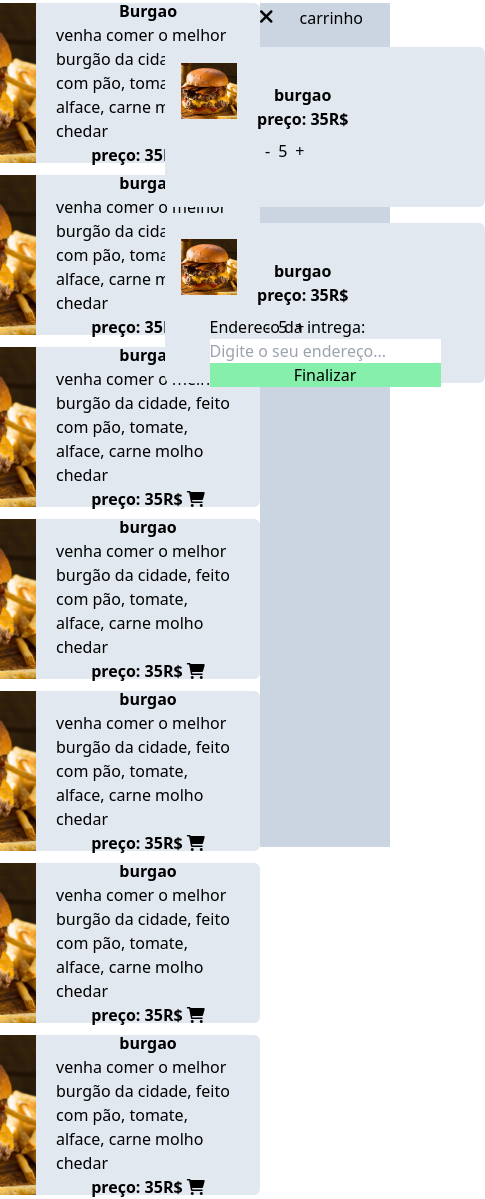
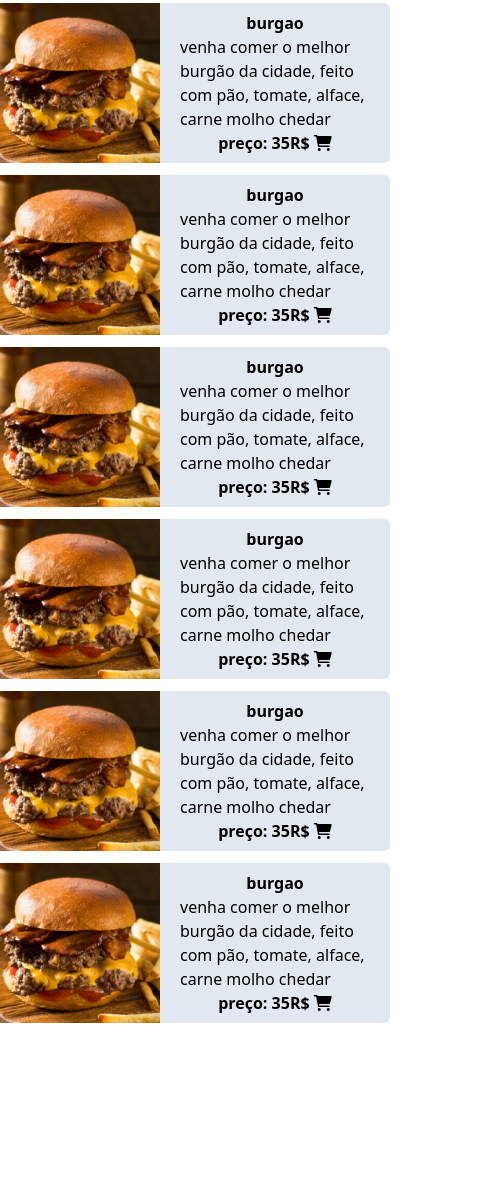
Before and after one commit to AdeiltonPereiraAlves/Projeto-cardapio_digital, a website: page index.html in a window 390 px wide. Shown: the part 441-1640 px from the top of the page, 485 px wide, since content can reach past the window. After the commit the page ends 1464 px from the top, so only its background shows below. Drawn offline with Linux system fonts and the light colour scheme.

Commit message:
Corrigindo responsividade no main

```diff
--- a/index.html
+++ b/index.html
@@ -27,29 +27,22 @@
 
         </div>
     </header>
-    <div class="flex w-screen items-center justify-center p-4 text-xl gap-10">
+    <div class="flex w-screen items-center justify-center p-4 text-xl gap-10 ">
         <h1 class="font-black">Conheça Nosso Menu</h1>
         <button>
             <i class="fa-solid fa-cart-shopping"></i>
         </button>
 
     </div>
-    <main class="flex w-full h-full justify-end">
-        <div class="flex flex-wrap w-full justify-center h-full items-center gap-3 m-auto">
-            <div class="flex w-96 h-40 bg-slate-200 rounded-md ">
-                <img src="assets/hamb-2 (2).png" alt="">
-                <div class="flex flex-col p-5 items-center justify-center">
-                    <h1 class="font-black">Burgao</h1>
-                    <p>venha comer o melhor burgão da cidade, feito com pão, tomate, alface, carne molho chedar</p>
-                    <div>
-                        <span class="font-black">preço: 35R$</span>
-                        <button>
-                            <i class="fa-solid fa-cart-shopping"></i>
-                        </button>
-                    </div>
-                </div>
-            </div>
-            <div class="flex w-96 h-40 bg-slate-200 rounded-md">
+
+
+    <!-- main  -->
+    <main class="flex w-full h-full justify-end ">
+        <div class="flex flex-wrap w-full justify-center  h-full items-end gap-3 ">
+
+
+
+            <div class="flex h-40 bg-slate-200 rounded-md  sm:w-1/2 md:w-1/2 lg:w-1/3">
                 <img src="assets/hamb-2 (2).png" alt="">
                 <div class="flex flex-col  p-5 items-center justify-center">
                     <h1 class="font-black">burgao</h1>
@@ -62,59 +55,7 @@
                     </div>
                 </div>
             </div>
-            <div class="flex w-96 h-40 bg-slate-200 rounded-md">
-                <img src="assets/hamb-2 (2).png" alt="">
-                <div class="flex flex-col  p-5 items-center justify-center">
-                    <h1 class="font-black">burgao</h1>
-                    <p>venha comer o melhor burgão da cidade, feito com pão, tomate, alface, carne molho chedar</p>
-                    <div>
-                        <span class="font-black">preço: 35R$</span>
-                        <button>
-                            <i class="fa-solid fa-cart-shopping"></i>
-                        </button>
-                    </div>
-                </div>
-            </div>
-            <div class="flex w-96 h-40 bg-slate-200 rounded-md">
-                <img src="assets/hamb-2 (2).png" alt="">
-                <div class="flex flex-col  p-5 items-center justify-center">
-                    <h1 class="font-black">burgao</h1>
-                    <p>venha comer o melhor burgão da cidade, feito com pão, tomate, alface, carne molho chedar</p>
-                    <div>
-                        <span class="font-black">preço: 35R$</span>
-                        <button>
-                            <i class="fa-solid fa-cart-shopping"></i>
-                        </button>
-                    </div>
-                </div>
-            </div>
-            <div class="flex w-96 h-40 bg-slate-200 rounded-md">
-                <img src="assets/hamb-2 (2).png" alt="">
-                <div class="flex flex-col  p-5 items-center justify-center">
-                    <h1 class="font-black">burgao</h1>
-                    <p>venha comer o melhor burgão da cidade, feito com pão, tomate, alface, carne molho chedar</p>
-                    <div>
-                        <span class="font-black">preço: 35R$</span>
-                        <button>
-                            <i class="fa-solid fa-cart-shopping"></i>
-                        </button>
-                    </div>
-                </div>
-            </div>
-            <div class="flex w-96 h-40 bg-slate-200 rounded-md">
-                <img src="assets/hamb-2 (2).png" alt="">
-                <div class="flex flex-col  p-5 items-center justify-center">
-                    <h1 class="font-black">burgao</h1>
-                    <p>venha comer o melhor burgão da cidade, feito com pão, tomate, alface, carne molho chedar</p>
-                    <div>
-                        <span class="font-black">preço: 35R$</span>
-                        <button>
-                            <i class="fa-solid fa-cart-shopping"></i>
-                        </button>
-                    </div>
-                </div>
-            </div>
-            <div class="flex w-96 h-40 bg-slate-200 rounded-md">
+            <div class="flex h-40 bg-slate-200 rounded-md  sm:w-1/2 md:w-1/2 lg:w-1/3">
                 <img src="assets/hamb-2 (2).png" alt="">
                 <div class="flex flex-col  p-5 items-center justify-center">
                     <h1 class="font-black">burgao</h1>
@@ -128,10 +69,68 @@
                 </div>
             </div>
 
+            <div class="flex h-40 bg-slate-200 rounded-md sm:w-1/2 md:w-1/2 lg:w-1/3 xl:1/3 2xl:1/3">
+                <img src="assets/hamb-2 (2).png" alt="">
+                <div class="flex flex-col  p-5 items-center justify-center">
+                    <h1 class="font-black">burgao</h1>
+                    <p>venha comer o melhor burgão da cidade, feito com pão, tomate, alface, carne molho chedar</p>
+                    <div>
+                        <span class="font-black">preço: 35R$</span>
+                        <button>
+                            <i class="fa-solid fa-cart-shopping"></i>
+                        </button>
+                    </div>
+                </div>
+            </div>
+
+            <div class="flex  h-40 bg-slate-200 rounded-md  sm:w-1/2 md:w-1/2 lg:w-1/3">
+                <img src="assets/hamb-2 (2).png" alt="">
+                <div class="flex flex-col  p-5 items-center justify-center">
+                    <h1 class="font-black">burgao</h1>
+                    <p>venha comer o melhor burgão da cidade, feito com pão, tomate, alface, carne molho chedar</p>
+                    <div>
+                        <span class="font-black">preço: 35R$</span>
+                        <button>
+                            <i class="fa-solid fa-cart-shopping"></i>
+                        </button>
+                    </div>
+                </div>
+            </div>
+
+            <div class="flex h-40 bg-slate-200 rounded-md sm:w-1/2 md:w-1/2 lg:w-1/3">
+                <img src="assets/hamb-2 (2).png" alt="">
+                <div class="flex flex-col  p-5 items-center justify-center">
+                    <h1 class="font-black">burgao</h1>
+                    <p>venha comer o melhor burgão da cidade, feito com pão, tomate, alface, carne molho chedar</p>
+                    <div>
+                        <span class="font-black">preço: 35R$</span>
+                        <button>
+                            <i class="fa-solid fa-cart-shopping"></i>
+                        </button>
+                    </div>
+                </div>
+            </div>
+
+            <div class="flex  h-40 bg-slate-200 rounded-md sm:w-1/2 md:w-1/2 lg:w-1/3">
+                <img src="assets/hamb-2 (2).png" alt="">
+                <div class="flex flex-col  p-5 items-center justify-center">
+                    <h1 class="font-black">burgao</h1>
+                    <p>venha comer o melhor burgão da cidade, feito com pão, tomate, alface, carne molho chedar</p>
+                    <div>
+                        <span class="font-black">preço: 35R$</span>
+                        <button>
+                            <i class="fa-solid fa-cart-shopping"></i>
+                        </button>
+                    </div>
+                </div>
+            </div>
+
+
+
         </div>
 
         <!-- //carrinho -->
-        <div class="bg-slate-300 w-1/3 h-full flex flex-col items-center right-0 gap-4">
+        <div class="bg-slate-300 w-1/3 h-full flex-col items-center right-0 gap-4 hidden ">
             <div class="flex justify-start w-full items-baseline ">
                 <div class="text-xl">
                     <button><i class="fa-solid fa-xmark"></i></button>
@@ -142,7 +141,7 @@
             </div>
 
             <!-- card do carrinho -->
-            <div class="flex w-80 h-40 bg-slate-200 rounded-md p-4">
+            <div class="flex w-80 h-40 bg-slate-200 rounded-md p-4 overflow-hidden">
                 <img src="assets/hamb-2 (2).png" alt="" class="w-14 h-14">
                 <div class="flex flex-col  p-5 items-center justify-center">
                     <h1 class="font-black">burgao</h1>
@@ -182,9 +181,8 @@
             </div>
             <!-- finalizar pedido -->
             <div class="flex flex-col bottom-0 fixed m-4">
-                <span>Endereco da intrega: </span>
-                <input type="text" placeholder="Digite o seu endereço...">
-                <button class=bg-green-300>Finalizar</button>
+
+                <button class=bg-green-300><a href="/carrinho.html">Finalizar</a></button>
             </div>
 
         </div>
```
Also changed, not shown: styles/output.css.
